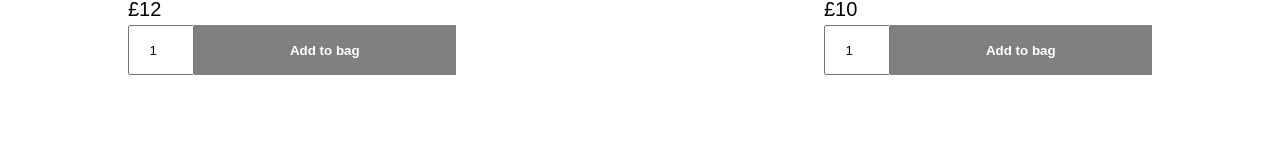
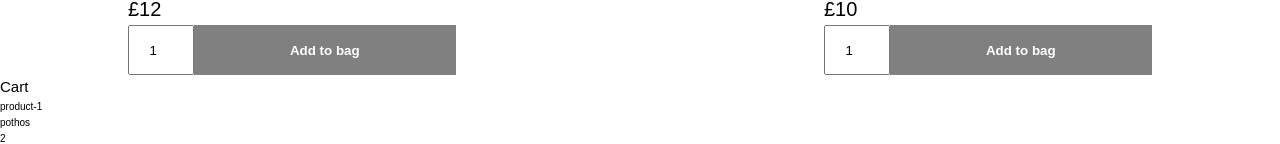
Before and after one commit to kate-atherton/ecommerce-app, a React (Create React App) app: page / in a window 1280 px wide. Shown: the part 1227-1371 px from the top of the page. Before the commit the page ends 1302 px from the top, so only its background shows below. Built offline with nearby package versions, Linux system fonts and the light colour scheme.

Commit message:
adds cart component

```diff
--- a/src/App.js
+++ b/src/App.js
@@ -1,13 +1,30 @@
-import React from "react";
+import React, { useState } from "react";
+import { DATA } from "./data.js";
+
+//image files
 import search from "./static/search.svg";
 import cart from "./static/shopping-cart.svg";
 import monstera from "./static/monstera.jpg";
 
+//sass
 import "./Sass/main.scss";
-import Item from "./Item.js";
+
+//components
+import Item from "./components/item.js";
+import CartItem from "./components/cartItem.js";
 
 function App(props) {
-  const itemList = props.items.map((item) => (
+  const [cartItems, setItems] = useState(props.items);
+
+  console.log(cartItems);
+
+  const cartList = cartItems.map((item) => (
+    <CartItem id={item.id} name={item.name} quantity={item.quantity} />
+  ));
+
+  console.log(cartList);
+
+  const productList = DATA.map((item) => (
     <Item
       img={item.img}
       price={item.price}
@@ -16,6 +33,18 @@ function App(props) {
       key={item.id}
     />
   ));
+
+  // function addToCart(item, quantity) {
+  //   const newCartItem = { id: item.id, title: item.title, quantity: quantity };
+  //   setItems([...cartItems, newCartItem]);
+  // }
+
+  // function removeItem(item, quantity) {
+  //   const remainingItems = cartItems.filter(
+  //     (cartItem) => item.id !== cartItem.id
+  //   );
+  //   setItems(remainingItems);
+  // }
 
   return (
     <main className="main">
@@ -44,7 +73,12 @@ function App(props) {
       </header>
       <section className="products">
         <h1 className="products__header">Products</h1>
-        <div className="products__wrapper">{itemList}</div>
+        <div className="products__wrapper">{productList}</div>
+      </section>
+
+      <section className="cart">
+        <h1 className="cart__header">Cart</h1>
+        <div className="cart__wrapper">{cartList}</div>
       </section>
     </main>
   );
--- a/src/Item.js
+++ /dev/null
@@ -1,27 +0,0 @@
-import React from "react";
-
-export default function Item({ img, title, id, price }) {
-  return (
-    <div className="item" id={id}>
-      <img className="item__img" src={img} alt={title} />
-      <h2 className="item__title">{title}</h2>
-      <p className="item__price">{`£` + price}</p>
-      <div className="item__quantity">
-        <form className="item__quantity__selector">
-          <label for="quantity">
-            <input
-              type="number"
-              value="1"
-              min="1"
-              max="100"
-              label="quantity"
-              name="quantity"
-              className="item__quantity__number"
-            />
-          </label>
-        </form>
-        <button className="item__quantity__btn">{`Add to bag`}</button>
-      </div>
-    </div>
-  );
-}
--- /dev/null
+++ b/src/components/cartItem.js
@@ -0,0 +1,12 @@
+import React from "react";
+
+export default function cartItem(props) {
+  console.log(props);
+  return (
+    <div>
+      <p>{props.id}</p>
+      <p>{props.name}</p>
+      <p>{props.quantity}</p>
+    </div>
+  );
+}
--- /dev/null
+++ b/src/components/item.js
@@ -0,0 +1,34 @@
+import React from "react";
+
+export default function Item(props) {
+  const handleClick = () => {
+    console.log("this is:", this);
+  };
+
+  return (
+    <div className="item" id={props.id}>
+      <img className="item__img" src={props.img} alt={props.title} />
+      <h2 className="item__title">{props.title}</h2>
+      <p className="item__price">{`£` + props.price}</p>
+      <div className="item__quantity">
+        <form className="item__quantity__selector">
+          <label htmlFor="quantity">
+            <input
+              type="number"
+              defaultValue="1"
+              min="1"
+              max="100"
+              label="quantity"
+              name="quantity"
+              className="item__quantity__number"
+            />
+          </label>
+        </form>
+        <button
+          onClick={handleClick}
+          className="item__quantity__btn"
+        >{`Add to bag`}</button>
+      </div>
+    </div>
+  );
+}
--- a/src/data.js
+++ b/src/data.js
@@ -40,7 +40,7 @@ export const DATA = [
   {
     img: zz,
     title: "ZZ Plant",
-    id: "product-5",
+    id: "product-6",
     price: 10,
   },
 ];
--- a/src/index.js
+++ b/src/index.js
@@ -3,11 +3,12 @@ import ReactDOM from "react-dom";
 import "./index.css";
 import App from "./App";
 import reportWebVitals from "./reportWebVitals";
-import { DATA } from "./data.js";
+
+const CART = [{ id: "product-1", name: "pothos", quantity: 2 }];
 
 ReactDOM.render(
   <React.StrictMode>
-    <App items={DATA} />
+    <App items={CART} />
   </React.StrictMode>,
   document.getElementById("root")
 );
```
